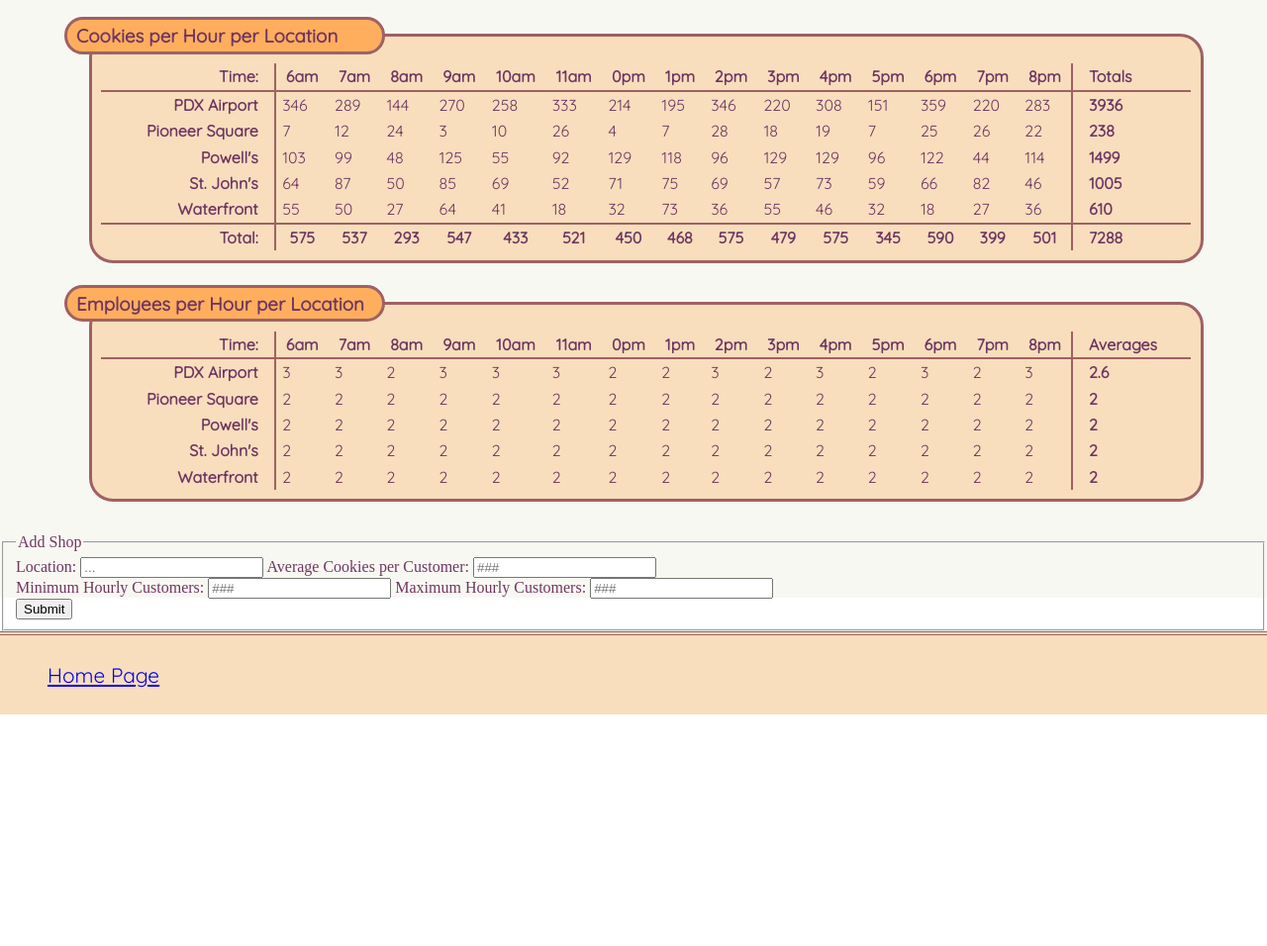
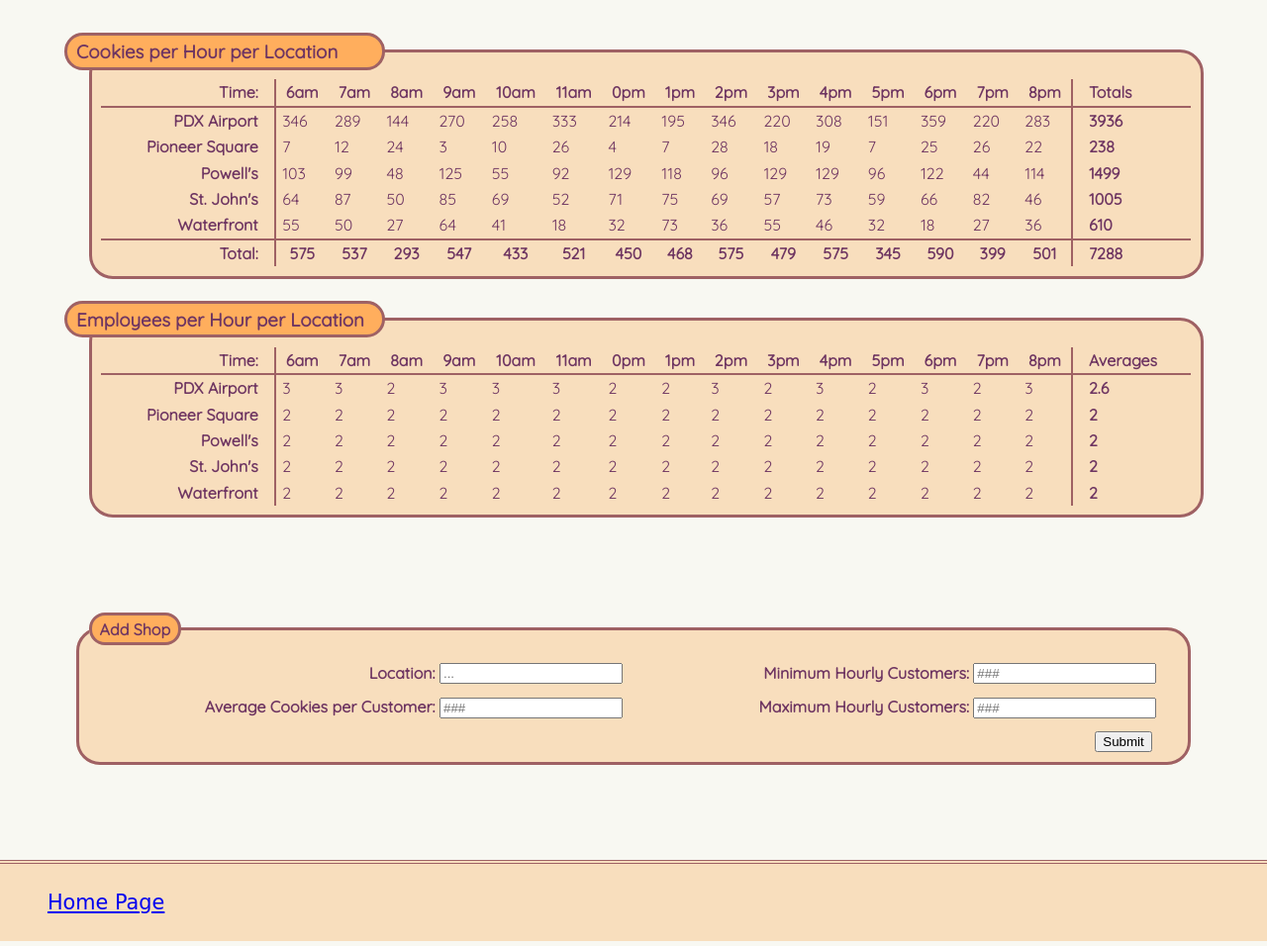
Before and after one commit to DaNish808/cookies, a plain HTML site: page sales.html in a window 1280 px wide. Shown: the part 100-1056 px from the top of the page at 99% size. Before the commit the page ends 822 px from the top, so only its background shows below. Drawn offline with Linux system fonts and the light colour scheme; a web font is replaced by a local one.

Commit message:
styled form

```diff
--- a/app.js
+++ b/app.js
@@ -242,6 +242,12 @@ function setListener() {
                 parseInt(this.max_customers.value),
                 parseInt(this.avg_cookies.value)
             );
+
+            this.location.value = '...';
+            this.min_customers.value = "###";
+            this.max_customers.value = "###";
+            this.avg_cookies.value = "";
+
             renderAll();
 
         }
--- a/sales.css
+++ b/sales.css
@@ -5,7 +5,7 @@ html, body {
 }
 
 #background {
-    height: 44em;
+    height: 66em;
     background: #F8F8F2;
 }
 
@@ -16,6 +16,7 @@ header, #link_box {
 header>h1 {
     padding: 0.2em 0 0 0.5em;
     margin: 0;
+    margin-bottom: 1em;
     border-bottom: 4px double #9f6164;
     color: #FF7182;
     font-family: 'Baloo Bhaina', cursive;
@@ -91,6 +92,46 @@ th, td {
     padding: .2em .4em;
 }
 
+#new-shop-form-positioner {
+    font-family: 'Quicksand', sans-serif;
+    color: #6F3662;
+    font-weight: bold;
+    margin: 6em 0;
+}
+
+fieldset {
+    width: 86%;
+    min-width: 59em;
+    margin: auto;
+    padding: .6em;
+    padding-top: 0.75em;
+    border-radius: 1.5em;
+    background: #F8DEBD;
+    border: 3px solid #9f6164;
+}
+
+legend {
+    border: 3px solid #9f6164;
+    border-radius: 1em;
+    background: #FFAE5D;
+    padding: 0.2em 0.5em;
+}
+
+.half-form {
+    width: 49%;
+    float: left;
+    text-align: right;
+}
+
+input {
+    margin: 0.5em 0;
+}
+
+button {
+    float: right;
+    margin: 0.5em 2em 0 0.5em;
+}
+
 #link_box {
     margin: 0;
     padding: 0.4em;
@@ -99,6 +140,6 @@ th, td {
 
 #home_link>p {
     margin-left: 2em;
-    font-family: 'Quicksand', sans-serif;
+    font-family: 'Baloo Bhaina', cursive;
     font-size: 1.3em;
 }
--- a/sales.html
+++ b/sales.html
@@ -49,18 +49,22 @@
                         <fieldset>
                             <legend>Add Shop</legend>
 
+                            <div class='half-form' id='form-left'>
                                 <label for='location'>Location:</label>
                                 <input id='location' type="text" placeholder="..." />
-
+                                <br/>
                                 <label for='avg_cookies'>Average Cookies per Customer:</label>
                                 <input id='avg_cookies' type='text' placeholder="###" />
                                 <br/>
+                            </div>
+                            <div class='half-form' id='form-right'>
                                 <label for='min_customers'>Minimum Hourly Customers:</label>
                                 <input id='min_customers' type='number' placeholder="###" />
-
+                                <br/>
                                 <label for='max_customers'>Maximum Hourly Customers:</label>
                                 <input id='max_customers' type='number' placeholder="###" />
                                 <br/>
+                            </div>
                             <button id='submit-button'>Submit</button>
                         </fieldset>
                     </form>
```
Lines whose indentation alone changed are shown as unchanged.
